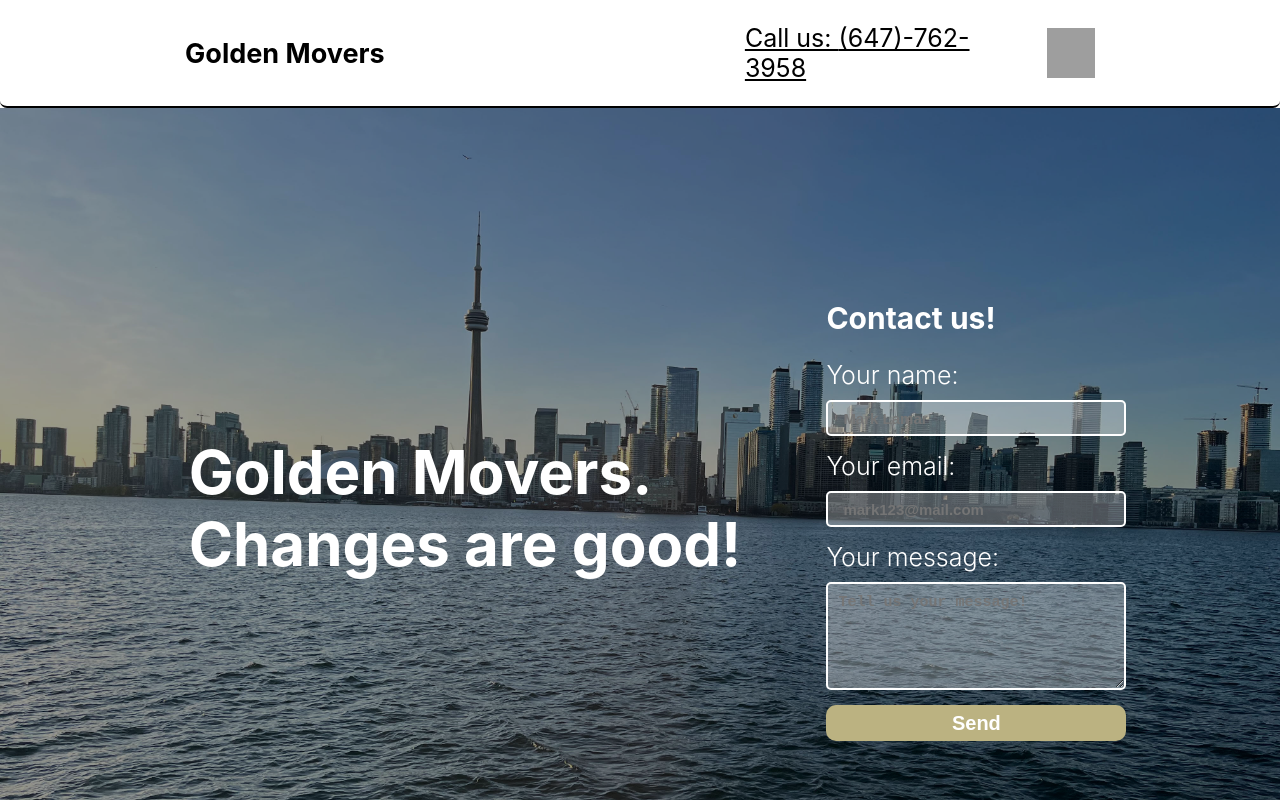
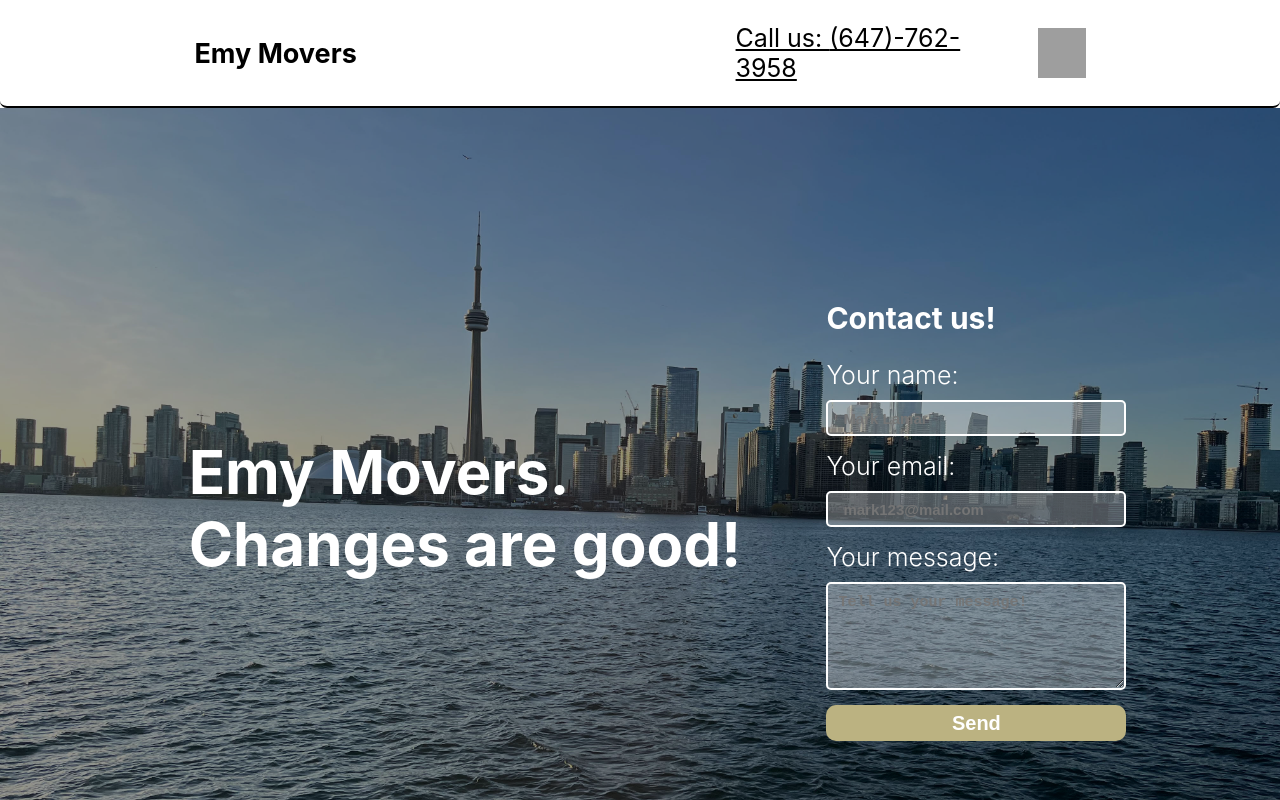
Before and after one commit to chantrex/movers, a Next.js app: page / in a window 1280 px wide. Shown: the top 800 px of the page. Built offline with nearby package versions, Linux system fonts and the light colour scheme; grey boxes are pictures that could not be loaded.

Commit message:
Change the name of the company to Emy Movers

```diff
--- a/components/layout.js
+++ b/components/layout.js
@@ -1,7 +1,7 @@
 import Head from 'next/head';
 
 // Export constants to the entire web site to make it easier and scalable
-export const companyName = 'Golden Movers';
+export const companyName = 'Emy Movers';
 export const companyPhone = '(647)-762-3958'
 export const companyLadaPhone = '16477623958';
 export const hrefLinkPhone = 'tel:+' + companyLadaPhone;
```
